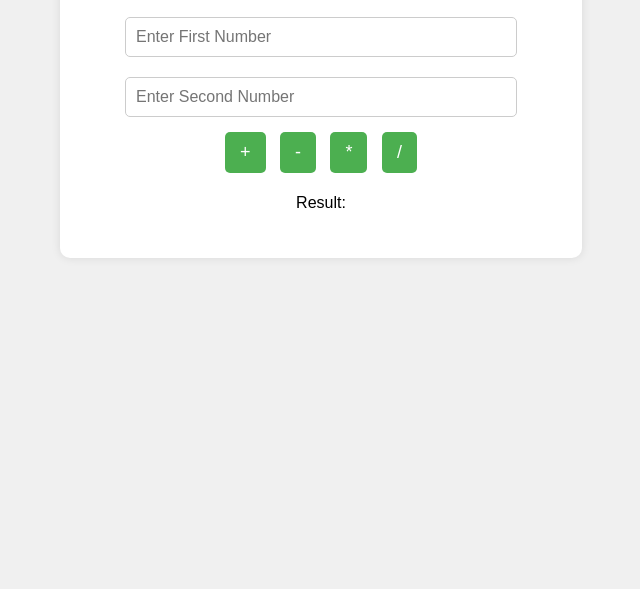
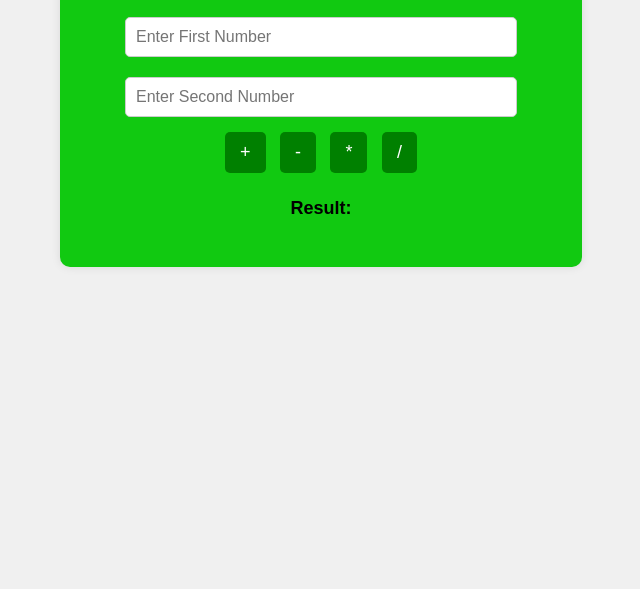
Before and after one commit to SoftVAg/calculator-github.io, a plain HTML site: page index.html in a window 1280 px wide. Shown: the part 211-800 px from the top of the page, without its empty margins (319-959 px from the left). Drawn offline with Linux system fonts and the light colour scheme.

Commit message:
Update calculator.css

```diff
--- a/calculator.css
+++ b/calculator.css
@@ -8,7 +8,7 @@
 
 /* Calculator box */
  .calculator {
-  background-color: white;
+  background-color: rgb(17, 201, 17);
   padding: 30px;
   border-radius: 10px;
   display: inline-block;
@@ -30,16 +30,25 @@
   padding: 10px 15px;
   margin: 5px;
   font-size: 18px;
-  background-color: #4CAF50;
+  border: none;
+  border-radius: 5px;
+  cursor: pointer;
+}
+
+button {
+  padding: 10px 15px;
+  margin: 5px;
+  font-size: 18px;
+  background-color: green;
   color: white;
   border: none;
   border-radius: 5px;
   cursor: pointer;
 }
 
-.buttons button:hover {
-  background-color: #45a049;
-} */
+button:hover {
+  background-color:#45a049;
+}
 
 /* Result text */
  #result {
```
